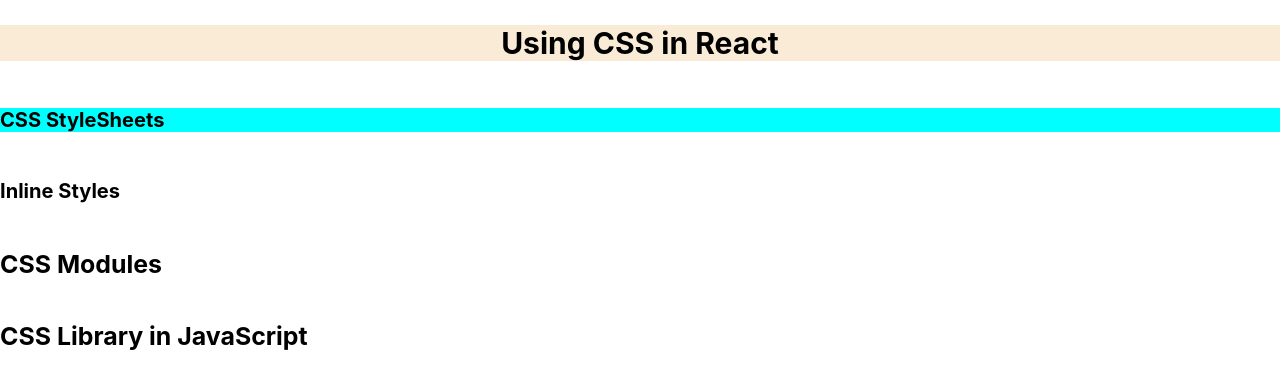
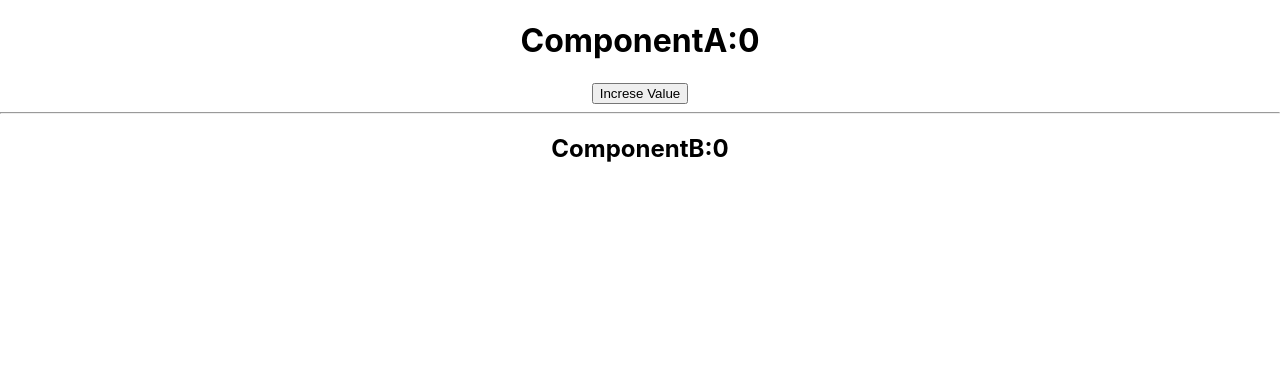
Before and after one commit to jahidulbinrafiq/React-Concept, a React (Create React App) app: page / in a window 1280 px wide. Shown: the top 388 px of the page. Built offline with nearby package versions, Linux system fonts and the light colour scheme.

Commit message:
Life Cycle Method || Mounting Phase

```diff
--- a/src/App.js
+++ b/src/App.js
@@ -13,6 +13,7 @@ import Condition from './Components/Condition';
 import Lists from './Components/Lists';
 import MyStyle from './Components/MyStyle/MyStyle';
 import Form from './Components/Form'
+import ComponentA from './Components/Mounting_Phase/ComponentA';
 function App() {
   return (
     <div className="App">
@@ -54,8 +55,12 @@ function App() {
       {/* <Lists/> */}
 
       {/* css in React js */}
-      <MyStyle/>
+      {/* <MyStyle/> */}
+
       {/* <Form/> */}
+
+      {/* life cycle method in component */}
+      <ComponentA/>
     </div>
   );
 }
--- /dev/null
+++ b/src/Components/Mounting_Phase/ComponentA.js
@@ -0,0 +1,36 @@
+// Mounting Phase:
+// 1)Constructor:
+// 2)static getDerivedFromState(){}
+// 3)render()
+// 4)componentDidMount
+
+
+import { render } from '@testing-library/react'
+import React,{Component} from 'react'
+import ComponentB from './ComponentB'
+
+class ComponentA extends Component{
+    constructor(props){
+        super()
+        this.state={
+            value:0
+        }
+        this.incrementHandler=this.incrementHandler.bind(this)
+    }
+    incrementHandler(){
+        this.setState({
+            value:this.state.value+1
+        })
+    }
+    render(){
+        return(
+            <div>
+                <h1>ComponentA:{this.state.value}</h1>
+                <button onClick={this.incrementHandler}>Increse Value</button>
+                <hr/>
+                <ComponentB data={this.state.value}/>
+            </div>
+        )
+    }
+}
+export default ComponentA;
--- /dev/null
+++ b/src/Components/Mounting_Phase/ComponentB.js
@@ -0,0 +1,25 @@
+import React,{Component} from 'react'
+
+class ComponentB extends Component{
+    constructor(props){
+        super()
+        this.state={
+            newValue:0
+        }
+    }
+
+    static getDerivedStateFromProps(props,state){
+
+        return{
+            newValue:props.data
+        }
+    }
+    render(){
+        return(
+            <div>
+                <h2>ComponentB:{this.state.newValue}</h2>
+            </div>
+        )
+    }
+}
+export default ComponentB;
--- a/src/index.css
+++ b/src/index.css
@@ -6,7 +6,9 @@ body {
   -webkit-font-smoothing: antialiased;
   -moz-osx-font-smoothing: grayscale;
 }
-
+.App{
+  text-align: center;
+}
 code {
   font-family: source-code-pro, Menlo, Monaco, Consolas, 'Courier New',
     monospace;
```
